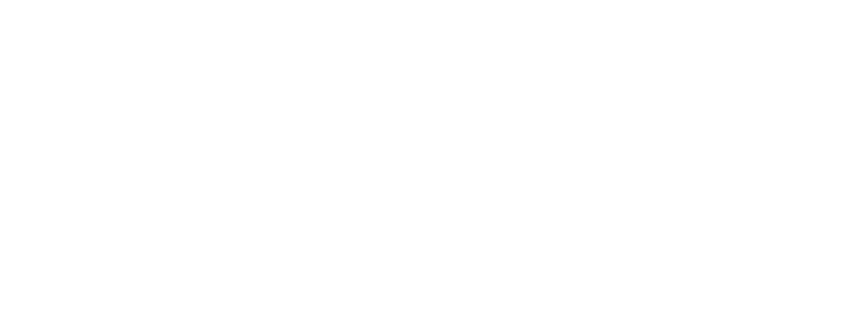
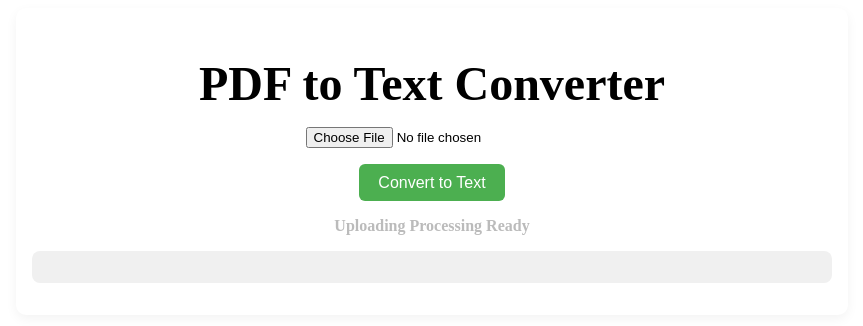
Before and after one commit to Ranisesh/mobile-pdf-to-txt, a plain HTML site: page index.html in a window 1280 px wide. Shown: the whole page, without its empty margins (208-1071 px from the left). Drawn offline with Linux system fonts and the light colour scheme.

Commit message:
Update index.html

```diff
--- a/index.html
+++ b/index.html
@@ -1,9 +1,15 @@
-<style>
+<!DOCTYPE html>
+<html>
+<head>
+    <title>SeshRani PDF to Text Converter</title>
+    <style>
+        @<style>
     body {
-  font-family: Arial, sans-serif;
-  margin: 2rem;
-  font-size: 1.4rem; /* or 18px for pixel value */
-}
+        font-family: Arial, sans-serif;
+        margin: 2rem;
+	font - size: 1.4;
+        background-color: #f9f9f9;
+    }
 
     .container {
         max-width: 800px;
@@ -16,7 +22,7 @@
 
     h1 {
         text-align: center;
-        font-size: 2rem;
+        font-size: 3rem;
         margin-bottom: 1rem;
     }
 
@@ -86,3 +92,96 @@
         }
     }
 </style>
+
+
+    <script src="https://cdnjs.cloudflare.com/ajax/libs/pdf.js/3.4.120/pdf.min.js"></script>
+</head>
+<body>
+    <div class="container">
+        <h1>PDF to Text Converter</h1>
+        <input type="file" id="pdfInput" accept=".pdf" onchange="resetStatus()">
+        <button onclick="processPDF()">Convert to Text</button>
+        <div id="status-labels">
+            <span id="uploading-status" class="status-inactive">Uploading</span>
+            <span id="processing-status" class="status-inactive">Processing</span>
+            <span id="ready-status" class="status-inactive">Ready</span>
+        </div>
+        <pre id="output"></pre>
+    </div>
+
+    <script>
+        const uploadingLabel = document.getElementById('uploading-status');
+        const processingLabel = document.getElementById('processing-status');
+        const readyLabel = document.getElementById('ready-status');
+        const output = document.getElementById('output');
+
+        function resetStatus() {
+            uploadingLabel.classList.add('status-inactive');
+            processingLabel.classList.add('status-inactive');
+            readyLabel.classList.add('status-inactive');
+            output.textContent = '';
+        }
+
+        async function processPDF() {
+            const fileInput = document.getElementById('pdfInput');
+            const file = fileInput.files[0];
+
+            if (!file) {
+                alert('Please select a PDF file');
+                return;
+            }
+
+            resetStatus();
+            uploadingLabel.classList.remove('status-inactive');
+
+            try {
+                const arrayBuffer = await file.arrayBuffer();
+                uploadingLabel.classList.add('status-inactive');
+                processingLabel.classList.remove('status-inactive');
+
+                const pdfData = new Uint8Array(arrayBuffer);
+
+                // Initialize PDF.js
+                const pdf = await pdfjsLib.getDocument({ data: pdfData }).promise;
+                let fullText = '';
+
+                // Extract text from each page
+                for (let i = 1; i <= pdf.numPages; i++) {
+                    const page = await pdf.getPage(i);
+                    const textContent = await page.getTextContent();
+
+                    // Format text
+                    const pageText = textContent.items
+                        .map(item => item.str)
+                        .join(' ') // Join words with spaces
+                        .replace(/\s+/g, ' ') // Remove multiple spaces
+                        .replace(/(\n){2,}/g, '\n\n'); // Preserve paragraph breaks
+
+                    fullText += `Page ${i}:\n${pageText}\n\n`;
+                }
+
+                // Display formatted text
+                output.textContent = fullText;
+
+                // Create downloadable file
+                const blob = new Blob([fullText], { type: 'text/plain' });
+                const url = URL.createObjectURL(blob);
+                const a = document.createElement('a');
+                a.href = url;
+                a.download = `${file.name.replace('.pdf', '')}_converted.txt`;
+                a.click();
+                URL.revokeObjectURL(url);
+
+                processingLabel.classList.add('status-inactive');
+                readyLabel.classList.remove('status-inactive');
+
+            } catch (error) {
+                processingLabel.classList.add('status-inactive');
+                readyLabel.textContent = `Error: ${error.message}`;
+                readyLabel.classList.remove('status-inactive');
+                console.error(error);
+            }
+        }
+    </script>
+</body>
+</html>
```
